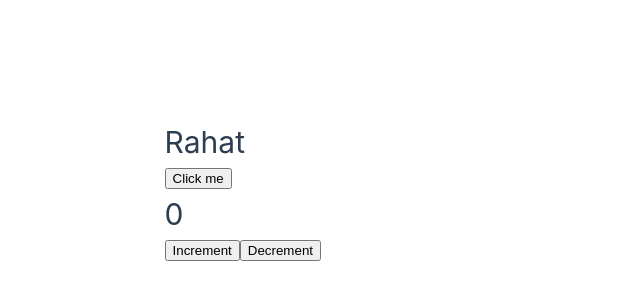
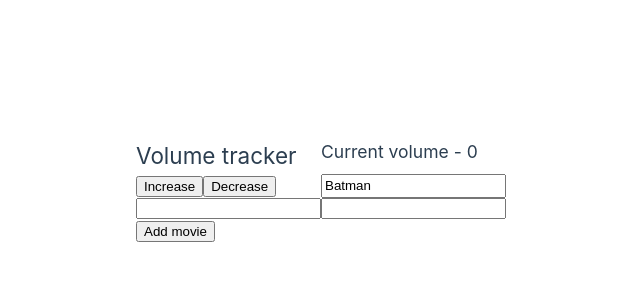
Before and after one commit to Rahatul99/Hello-vue, a Vue app in the folder hello-world/: page / in a window 1280 px wide. Shown: the part 210-510 px from the top of the page, without its empty margins (319-959 px from the left). Built offline with nearby package versions, Linux system fonts and the light colour scheme.

Commit message:
Watchers

```diff
--- a/hello-world/src/App.vue
+++ b/hello-world/src/App.vue
@@ -1,43 +1,68 @@
+<template>
+  <h2>Volume tracker</h2>
+  <h3>Current volume - {{ volume }}</h3>
+  <div>
+    <button @click="volume += 2">Increase</button>
+    <button @click="volume -= 2">Decrease</button>
+  </div>
+  <input type="text" v-model="movie" />
+  <input type="text" v-model="movieInfo.title" />
+  <input type="text" v-model="movieInfo.actor" />
+
+  <div>
+    <button @click="movieList.push('Iron-man')">Add movie</button>
+  </div>
+</template>
+
 <script>
 export default {
   name: "App",
   data() {
     return {
-      name: "Rahat",
-      count: 0,
+      volume: 0,
+      movie: "Batman",
+      movieInfo: {
+        title: "",
+        actor: "",
+      },
+      movieList: ["Batman", "Superman"],
     };
   },
-  methods: {
-    add(a, b, c) {
-      return a + b + c;
+  methods: {},
+  computed: {},
+  watch: {
+    volume(newValue, oldValue) {
+      if (newValue > oldValue && newValue === 16) {
+        alert(
+          "Listening to high volume for long time may damage you hearing.."
+        );
+      }
     },
-    multiply(num) {
-      return num * this.baseMultiplier;
+    // movie(newValue) {
+    //   console.log("hello world", newValue);
+    // },
+    movie: {
+      handler(newValue) {
+        console.log("called the watch handler", newValue);
+      },
+      immediate: true,
     },
-    increment(num) {
-      this.count += num;
+    movieInfo: {
+      handler(newValue) {
+        console.log("called the movieInfo", newValue.title, newValue.actor);
+      },
+      // immediate: true,  here is immediate dosen't works cause of it is a nested property and watchers dosen't work within the nested property
+      deep: true,
     },
-    decrement(num) {
-      this.count -= num;
-    },
-    changeName(event) {
-      this.name = "Batman";
-      console.log(event);
+    movieList: {
+      handler(newValue) {
+        console.log(newValue, "movie list");
+      },
+      deep: true,
     },
   },
 };
 </script>
-
-<template>
-  <div>
-    <h1>{{ name }}</h1>
-    <button @:mouseover="changeName">Click me</button>
-
-    <h1>{{ count }}</h1>
-    <button @:click="increment(5)">Increment</button>
-    <button @:click="decrement(5)">Decrement</button>
-  </div>
-</template>
 
 <style scoped>
 header {
```
